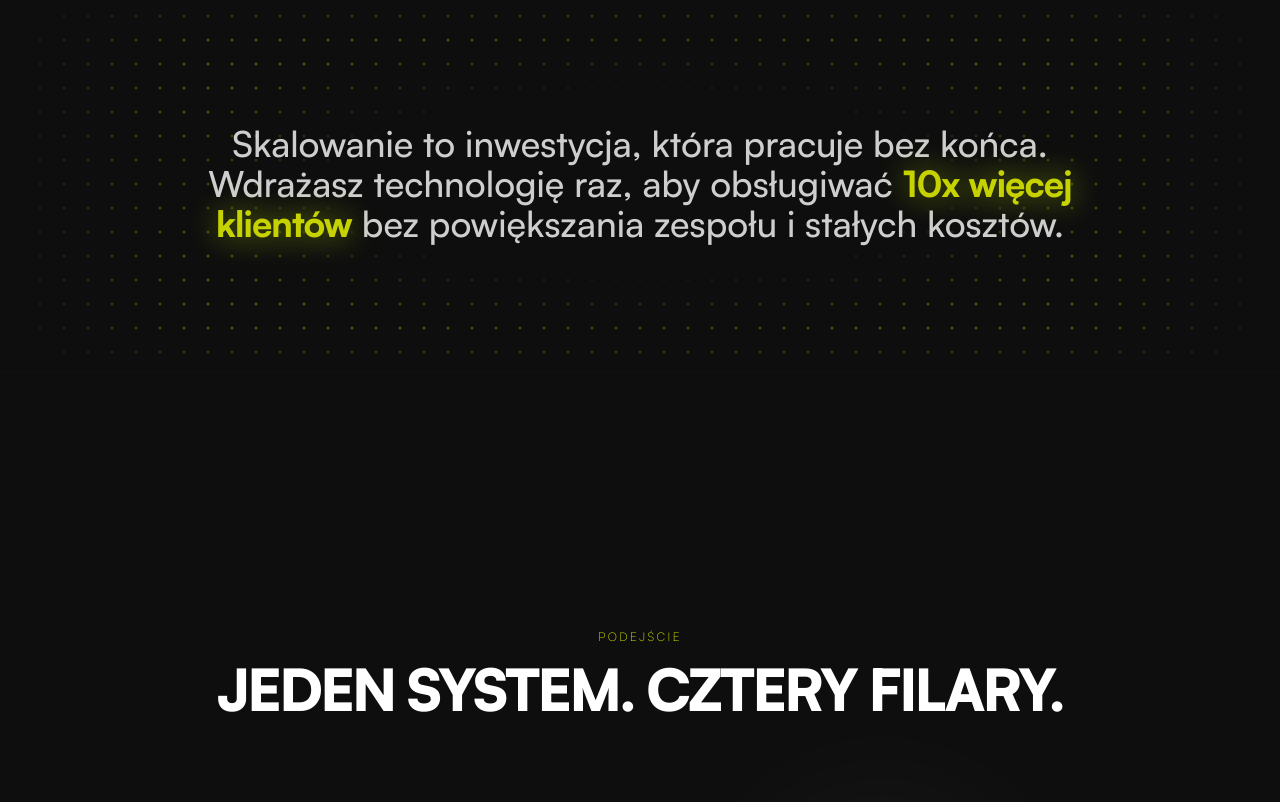
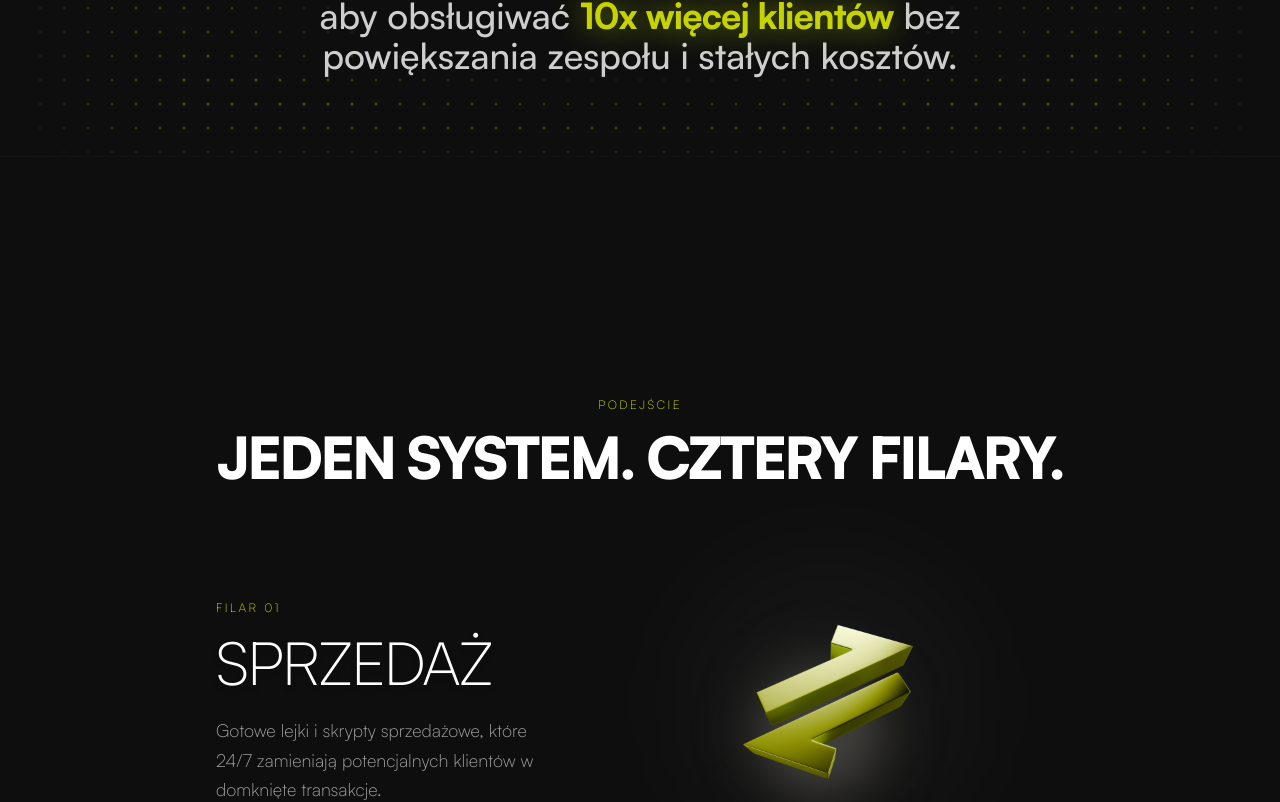
Before and after one commit to krychagonzo/STRONA_SCALOVA, a React (Vite) app: page / in a window 1280 px wide. Shown: the part 2442-3244 px from the top of the page. Built offline with nearby package versions, Linux system fonts and the light colour scheme.

Commit message:
feat: implement core components and base styling for the Scalova landing page layout

```diff
--- a/src/components/Features.jsx
+++ b/src/components/Features.jsx
@@ -31,8 +31,8 @@ const problems = [
 
 export default function Features() {
   return (
-    <section id="features" className="relative w-full bg-obsidian py-32 md:py-48 px-4 md:px-8 flex flex-col items-center select-none z-10">
-      <div className="w-full max-w-[1400px]">
+    <section id="features" className="relative w-full bg-obsidian py-20 md:py-28 px-4 md:px-8 flex flex-col items-center select-none z-10">
+      <div className="w-full max-w-[1100px]">
         <div className="mb-20 md:mb-32 text-center uppercase tracking-widest font-heading px-6 flex flex-col items-center">
           <span className="font-heading font-light text-accent text-xs tracking-[0.2em] uppercase mb-4 block">
             Bariery
--- a/src/components/FooterCTA.jsx
+++ b/src/components/FooterCTA.jsx
@@ -68,11 +68,11 @@ export default function FooterCTA() {
       <footer className="w-full bg-[#0E0E0E] rounded-none px-8 pt-16 pb-8 z-10 relative">
         <div className="max-w-7xl mx-auto grid grid-cols-1 md:grid-cols-4 gap-12 mb-16">
           <div className="md:col-span-2">
-            <h3 className="font-heading font-light text-3xl text-ivory mb-4 tracking-tight uppercase">
-              <a href="/" className="hover:text-accent transition-colors">
-                Scalova
+            <div className="mb-6 md:mb-10">
+              <a href="/" className="block">
+                <img src="/logo.png" alt="Scalova Logo" className="h-20 md:h-24 w-auto object-contain scale-110 md:scale-125 origin-left hover:brightness-110 transition-all" />
               </a>
-            </h3>
+            </div>
             <p className="font-heading text-sm text-ivory/50 max-w-sm mb-6">Wdrożenie do biznesu technologii AI, automatyzacja procesów i bezkompromisowe wyskalowanie firmy.</p>
 
             {/* System Status */}
--- a/src/components/IntroText.jsx
+++ b/src/components/IntroText.jsx
@@ -25,11 +25,11 @@ export default function IntroText() {
   }, []);
 
   return (
-    <section ref={comp} className="w-full bg-obsidian py-24 md:py-32 px-6 flex justify-center border-b border-slate/30 relative overflow-hidden">
+    <section ref={comp} className="w-full bg-obsidian py-16 md:py-20 px-6 flex justify-center border-b border-slate/30 relative overflow-hidden">
       {/* subtle radial gradient */}
       <div className="absolute inset-0 bg-[radial-gradient(circle_at_50%_0%,rgba(212,255,0,0.03)_0%,rgba(14,14,14,0)_70%)]"></div>
 
-      <div className="max-w-5xl text-center relative z-10 flex flex-col items-center">
+      <div className="max-w-3xl text-center relative z-10 flex flex-col items-center">
         <h2 className="intro-anim font-heading font-light text-sm md:text-base text-accent tracking-[0.2em] uppercase mb-8 border border-accent/30 py-1.5 px-4 rounded-full bg-accent/5">Rozwiązanie</h2>
         <p className="intro-anim font-heading text-3xl md:text-4xl lg:text-5xl text-ivory/90 text-balance leading-tight font-light">
           Zastępujemy chaos operacyjny <span className="font-medium text-ivory underline decoration-accent decoration-2 underline-offset-8">autonomicznymi ekosystemami</span>, gwarantując niezawodność, ciągłość sprzedaży i 10x wyższą przepustowość.
--- a/src/components/Philosophy.jsx
+++ b/src/components/Philosophy.jsx
@@ -26,11 +26,11 @@ export default function Philosophy() {
    }, []);
 
    return (
-      <section id="philosophy" ref={sectionRef} className="relative w-full py-16 overflow-hidden bg-obsidian flex flex-col items-center">
+      <section id="philosophy" ref={sectionRef} className="relative w-full py-12 overflow-hidden bg-obsidian flex flex-col items-center">
          {/* Subtle Background Elements */}
 
 
-         <div className="relative z-10 w-full max-w-6xl mx-auto px-6">
+         <div className="relative z-10 w-full max-w-4xl mx-auto px-6">
 
             <div className="text-center mb-14 flex flex-col items-center">
                <span className="fade-up-element font-heading font-light text-accent text-xs tracking-[0.2em] uppercase mb-4 block">
--- a/src/components/Protocol.jsx
+++ b/src/components/Protocol.jsx
@@ -22,8 +22,8 @@ export default function Protocol() {
   const [activeStep, setActiveStep] = useState(-1);
 
   return (
-    <section id="protocol" className="relative w-full bg-obsidian py-32 md:py-48 px-4 md:px-8 flex flex-col items-center select-none">
-      <div className="w-full max-w-[1400px]">
+    <section id="protocol" className="relative w-full bg-obsidian py-20 md:py-28 px-4 md:px-8 flex flex-col items-center select-none">
+      <div className="w-full max-w-[1100px]">
         <div className="mb-20 md:mb-32 text-center uppercase tracking-widest font-heading px-6 flex flex-col items-center">
           <span className="font-heading font-light text-accent text-xs tracking-[0.2em] uppercase mb-4 block">
             Metodologia
--- a/src/components/ScalingDefinition.jsx
+++ b/src/components/ScalingDefinition.jsx
@@ -6,7 +6,7 @@ import InteractiveDotGrid from './ui/InteractiveDotGrid';
 export default function ScalingDefinition() {
   return (
     <section className="relative w-full bg-obsidian flex flex-col justify-center items-center z-10 border-y border-slate/20">
-      <div className="w-full bg-obsidian text-ivory py-24 md:py-32 px-6 flex flex-col items-center justify-center relative overflow-hidden">
+      <div className="w-full bg-obsidian text-ivory py-16 md:py-20 px-6 flex flex-col items-center justify-center relative overflow-hidden">
 
         {/* Interactive Radial Dot Matrix Wrapper */}
         <div className="absolute inset-0 flex justify-center w-full h-[calc(100%+2rem)] mt-[-1rem] z-0">
@@ -31,7 +31,7 @@ export default function ScalingDefinition() {
           </div>
         </div>
 
-        <div className="w-full max-w-5xl mx-auto relative z-10 flex flex-col items-center text-center pointer-events-none">
+        <div className="w-full max-w-3xl mx-auto relative z-10 flex flex-col items-center text-center pointer-events-none">
           <motion.div
             initial={{ opacity: 0, y: 20 }}
             whileInView={{ opacity: 1, y: 0 }}
--- a/src/components/Services.jsx
+++ b/src/components/Services.jsx
@@ -195,7 +195,7 @@ export default function Services() {
           <div className="relative w-full">
 
             {/* BAZOWA SIATKA (W TLE) */}
-            <div className={`grid grid-cols-1 md:grid-cols-2 lg:grid-cols-4 gap-3 w-full px-12 md:px-24 lg:px-32 auto-rows-max transition-all duration-700 relative z-30 ${selectedService !== null ? "pointer-events-none" : ""}`}>
+            <div className={`grid grid-cols-1 md:grid-cols-2 lg:grid-cols-4 gap-3 w-full px-12 md:px-24 lg:px-48 xl:px-64 auto-rows-max transition-all duration-700 relative z-30 ${selectedService !== null ? "pointer-events-none" : ""}`}>
               {servicesList.map((service, idx) => {
                 const Icon = service.icon;
                 const isSelected = selectedService === idx;
--- a/src/components/Team.jsx
+++ b/src/components/Team.jsx
@@ -31,13 +31,13 @@ export default function Team() {
     <section
       id="team"
       ref={sectionRef}
-      className="relative w-full py-24 md:py-32 bg-obsidian overflow-hidden"
+      className="relative w-full py-16 md:py-20 bg-obsidian overflow-hidden"
     >
       {/* Background elements to match the site's dark aesthetic */}
       <div className="absolute top-1/2 left-1/2 -translate-x-1/2 -translate-y-1/2 w-[600px] h-[600px] bg-accent/5 rounded-full blur-[100px] pointer-events-none" />
       <div className="absolute inset-0 bg-[url('/noise.png')] opacity-[0.03] mix-blend-overlay pointer-events-none" />
 
-      <div className="max-w-[1200px] mx-auto px-6 lg:px-12 relative z-10 flex flex-col items-center">
+      <div className="max-w-[900px] mx-auto px-6 lg:px-12 relative z-10 flex flex-col items-center">
 
         {/* Section Header */}
         <div ref={headerRef} className="flex flex-col items-center text-center mb-16 md:mb-20 uppercase tracking-widest font-heading px-6">
--- a/src/index.css
+++ b/src/index.css
@@ -54,6 +54,20 @@ html {
   scroll-behavior: smooth;
 }
 
+/* Scroll offset for nav links */
+#features,
+#philosophy,
+#protocol,
+#team {
+  /* Zostawia ładny 10px margines od navbara na wielkie paddingi */
+  scroll-margin-top: 10px;
+}
+
+#services {
+  /* Agresywne zjechanie dla usługi, omijające padding */
+  scroll-margin-top: -100px;
+}
+
 /* Custom hide scrollbar for horizontal lists */
 .no-scrollbar::-webkit-scrollbar {
   display: none;
```
